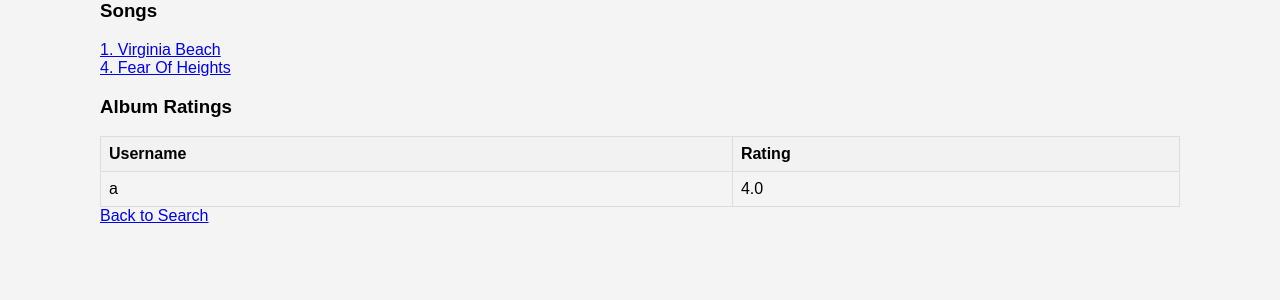
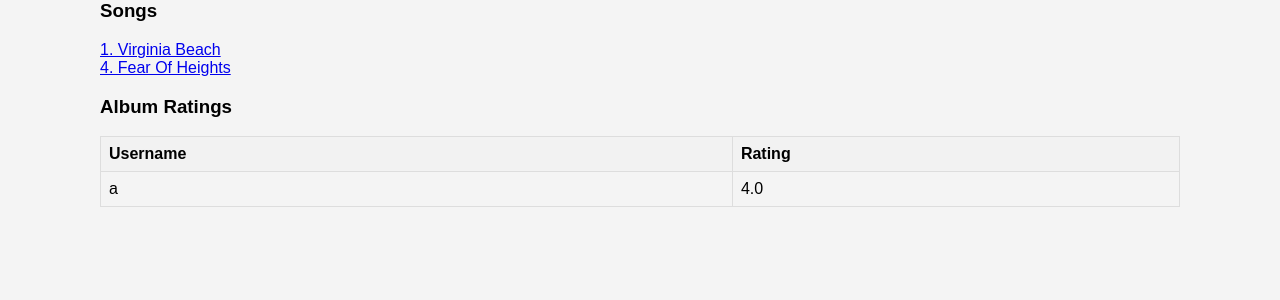
Before and after one commit to emmasul44/dev_access_project, a Flask app: page /album/1 in a window 1280 px wide. Shown: the part 398-698 px from the top of the page. Run offline with Flask 3, Linux system fonts and the light colour scheme; tables that the repository leaves empty hold one stand-in row (values such as "Sample post"); parts of the project's set-up code (start-up, migrations or seed data) failed here and were passed over; some libraries are stand-ins or nearby versions.

Commit message:
commenting file names

```diff
--- a/templates/album_details.html
+++ b/templates/album_details.html
@@ -1,3 +1,4 @@
+<!-- album_details.html -->
 <!DOCTYPE html>
 <html lang="en">
 <head>
@@ -160,7 +161,7 @@
         </tbody>
     </table>
 
-    <a href="{{ url_for('search') }}">Back to Search</a>
+
 </body>
 
 </html>
--- a/templates/artist_details.html
+++ b/templates/artist_details.html
@@ -1,3 +1,4 @@
+<!-- artist_details.html -->
 <!DOCTYPE html>
 <html lang="en">
 
@@ -168,7 +169,7 @@
         </tbody>
     </table>
 
-    <a href="{{ url_for('search') }}">Back to Search</a>
+
 </body>
 
 </html>
--- a/templates/label_details.html
+++ b/templates/label_details.html
@@ -1,3 +1,4 @@
+<!-- label_details.html -->
 <!DOCTYPE html>
 <html lang="en">
 
@@ -23,7 +24,6 @@
         {% endfor %}
     </ul>
 
-    <a href="{{ url_for('search') }}">Back to Search</a>
 </body>
 
 </html>
--- a/templates/like_song.html
+++ b/templates/like_song.html
@@ -1,3 +1,4 @@
+<!-- like_song.html -->
 <!DOCTYPE html>
 <html lang="en">
 <head>
@@ -58,7 +59,5 @@
             </li>
         {% endfor %}
     </ul>
-
-    <a class="back-link" href="{{ url_for('search') }}">Back to Search</a>
 </body>
 </html>
--- a/templates/login.html
+++ b/templates/login.html
@@ -1,3 +1,4 @@
+<!-- login.html -->
 <!DOCTYPE html>
 <html lang="en">
 <head>
--- a/templates/navbar.html
+++ b/templates/navbar.html
@@ -1,3 +1,4 @@
+<!-- navbar.html -->
 <style>
     /* CSS styles for the navigation bar */
     #navbar-header {
--- a/templates/register.html
+++ b/templates/register.html
@@ -1,3 +1,4 @@
+<!-- register.html -->
 <!DOCTYPE html>
 <html lang="en">
 <head>
--- a/templates/search.html
+++ b/templates/search.html
@@ -1,3 +1,4 @@
+<!-- search.html -->
 <!DOCTYPE html>
 <html lang="en">
 <head>
--- a/templates/song_details.html
+++ b/templates/song_details.html
@@ -1,3 +1,4 @@
+<!-- song_details.html -->
 <!DOCTYPE html>
 <html lang="en">
 <head>
@@ -186,6 +187,5 @@
         </tbody>
     </table>
 
-    <a href="{{ url_for('search') }}">Back to Search</a>
 </body>
 </html>
```
